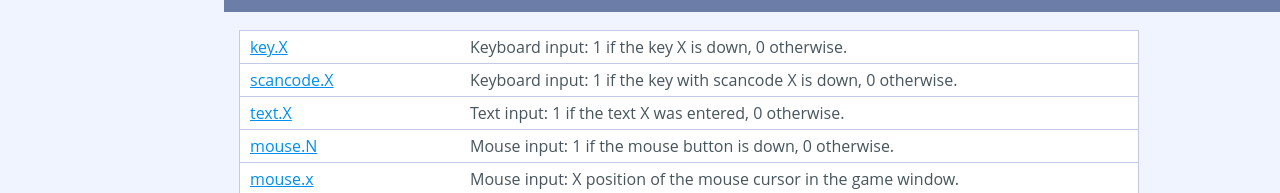
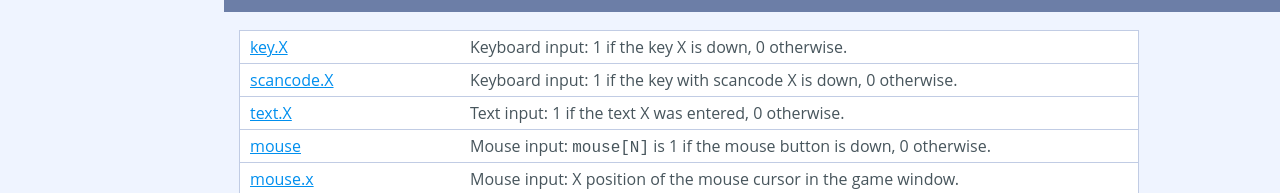
Before and after one commit to Reuh/ubiquitousse, a plain HTML site: page docs/modules/input.html in a window 1280 px wide. Shown: the part 2600-2793 px from the top of the page. Drawn offline with Linux system fonts and the light colour scheme.

Commit message:
input: fix mouse[N]

```diff
--- a/docs/modules/input.html
+++ b/docs/modules/input.html
@@ -273,8 +273,8 @@ end
     <td class="summary">Text input: 1 if the text X was entered, 0 otherwise.</td>
     </tr>
     <tr>
-    <td class="name" nowrap><a href="#mouse.N">mouse.N</a></td>
-    <td class="summary">Mouse input: 1 if the mouse button is down, 0 otherwise.</td>
+    <td class="name" nowrap><a href="#mouse">mouse</a></td>
+    <td class="summary">Mouse input: <code>mouse[N]</code> is 1 if the mouse button is down, 0 otherwise.</td>
     </tr>
     <tr>
     <td class="name" nowrap><a href="#mouse.x">mouse.x</a></td>
@@ -1374,11 +1374,11 @@ player.fire.event:bind(<span class="string">"pressed"</span>, <span class="keywo
 
 </dd>
     <dt>
-    <a name = "mouse.N"></a>
-    <strong>mouse.N</strong>
-    </dt>
-    <dd>
-    Mouse input: 1 if the mouse button is down, 0 otherwise.
+    <a name = "mouse"></a>
+    <strong>mouse</strong>
+    </dt>
+    <dd>
+    Mouse input: <code>mouse[N]</code> is 1 if the mouse button is down, 0 otherwise.
  N is either 1 for the primary mouse button, 2 for secondary or 3 for middle button.
 
     </ul>
@@ -1386,6 +1386,11 @@ player.fire.event:bind(<span class="string">"pressed"</span>, <span class="keywo
     </ul>
     </ul>
 
+    <ul>
+          <li><span class="parameter">mouse</span>
+           <code>mouse[N]</code>
+          </li>
+    </ul>
 
 
 
@@ -1636,7 +1641,7 @@ player.fire.event:bind(<span class="string">"pressed"</span>, <span class="keywo
 </div> <!-- id="main" -->
 <div id="about">
 <i>generated by <a href="http://github.com/stevedonovan/LDoc">LDoc 1.4.6</a></i>
-<i style="float:right;">Last updated 2022-09-20 13:52:55 </i>
+<i style="float:right;">Last updated 2022-09-20 14:48:56 </i>
 </div> <!-- id="about" -->
 </div> <!-- id="container" -->
 </body>
```
Also changed, not shown: docs/index.html (+1 -1 lines), docs/modules/asset.html (+1 -1 lines), docs/modules/ecs.html (+1 -1 lines), docs/modules/ldtk.html (+3 -3 lines), docs/modules/scene.html (+1 -1 lines), docs/modules/signal.html (+1 -1 lines), docs/modules/timer.html (+1 -1 lines), docs/modules/ubiquitousse.html (+1 -1 lines), docs/modules/util.html (+1 -1 lines), docs/topics/LICENSE.html (+1 -1 lines), docs/topics/README.md.html (+1 -1 lines), 2 other files.
